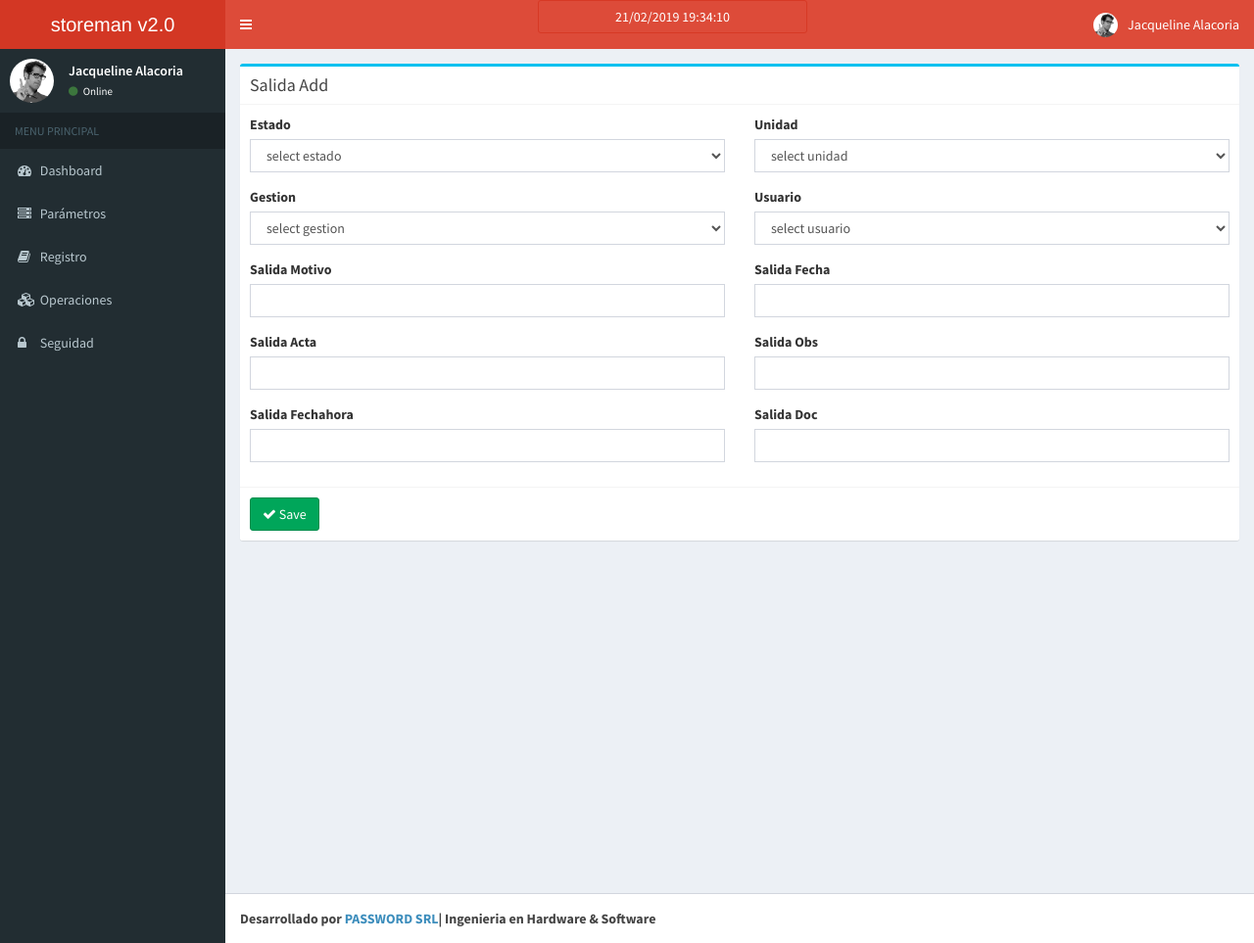
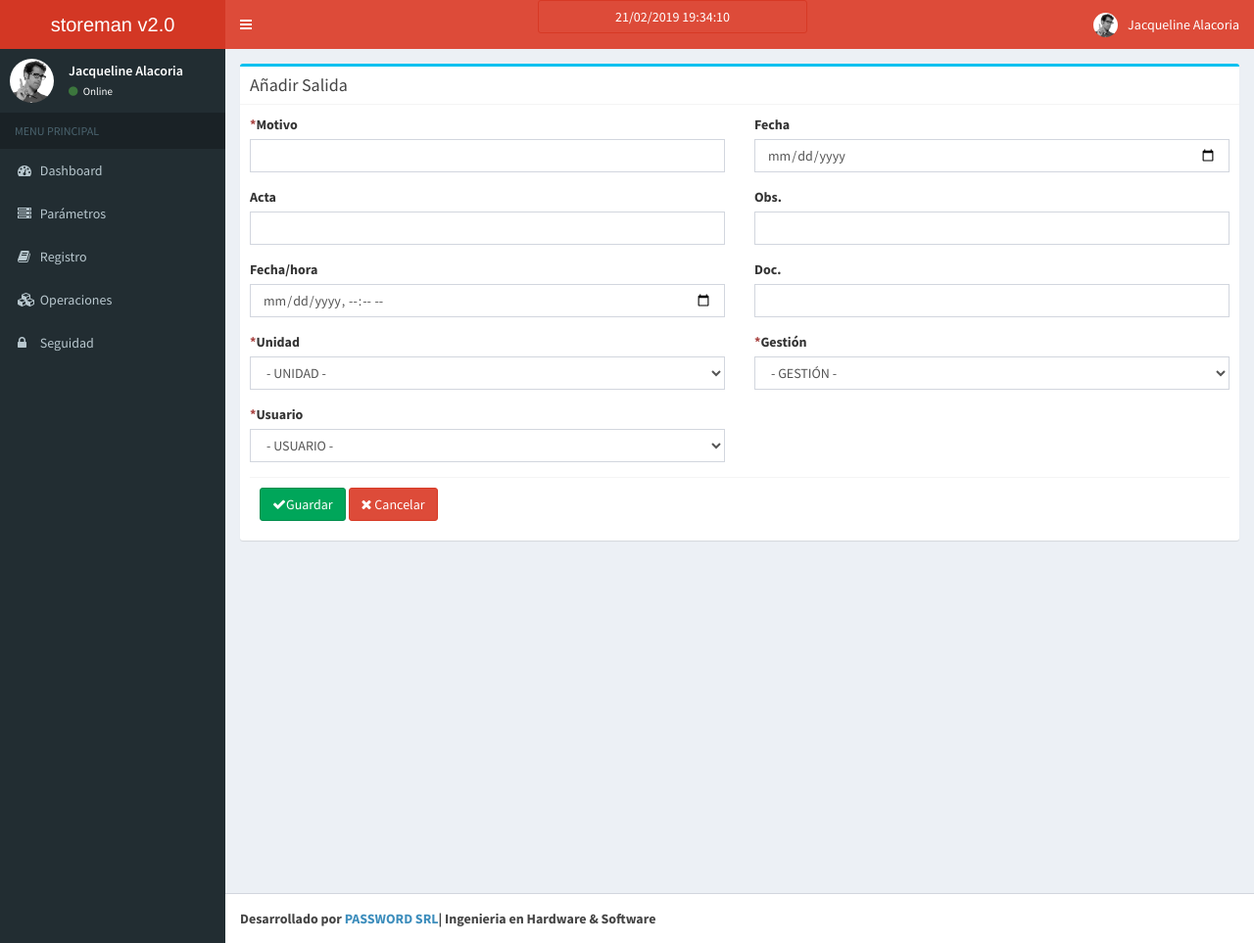
Before and after one commit to BitXad/storeman_web, a CodeIgniter app: page /storeman_web/salida/add in a window 1280 px wide. Shown: the whole page at 98% size. Run offline with CodeIgniter, Linux system fonts and the light colour scheme; data comes from the database, SQL or seed files in the repository; data that the repository does not hold is empty.

Commit message:
Salida CRUD

```diff
--- a/application/controllers/Salida.php
+++ b/application/controllers/Salida.php
@@ -27,10 +27,14 @@ class Salida extends CI_Controller{
      */
     function add()
     {
-        if(isset($_POST) && count($_POST) > 0)
+        $this->load->library('form_validation');
+        $this->form_validation->set_rules('salida_motivo','Salida Motivo','trim|required', array('required' => 'Este Campo no debe ser vacio'));
+        if($this->form_validation->run())
         {
+            //Se crea con estado_id activo
+            $estado_id = 1;
             $params = array(
-				'estado_id' => $this->input->post('estado_id'),
+				'estado_id' => $estado_id,
 				'unidad_id' => $this->input->post('unidad_id'),
 				'gestion_id' => $this->input->post('gestion_id'),
 				'usuario_id' => $this->input->post('usuario_id'),
@@ -43,13 +47,10 @@ class Salida extends CI_Controller{
             );
 
             $salida_id = $this->Salida_model->add_salida($params);
-            redirect('salida/index');
+            redirect('salida');
         }
         else
         {
-			$this->load->model('Estado_model');
-			$data['all_estado'] = $this->Estado_model->get_all_estado();
-
             $this->load->model('Unidad_model');
             $data['all_unidad'] = $this->Unidad_model->get_all_unidad();
 
--- a/application/models/Salida_model.php
+++ b/application/models/Salida_model.php
@@ -37,15 +37,17 @@ class Salida_model extends CI_Model
     {
         $salida = $this->db->query("
             SELECT
-                *
+                s.*, e.estado_color, e.estado_descripcion, u.unidad_nombre,
+                g.gestion_nombre, us.usuario_nombre
 
             FROM
-                `salida`
+                salida s
+            LEFT JOIN estado e on s.estado_id = e.estado_id
+            LEFT JOIN unidad u on s.unidad_id = u.unidad_id
+            LEFT JOIN gestion g on s.gestion_id = g.gestion_id
+            LEFT JOIN usuario us on s.usuario_id = us.usuario_id
 
-            WHERE
-                1 = 1
-
-            ORDER BY `salida_id`
+            ORDER BY s.salida_id
         ")->result_array();
 
         return $salida;
--- a/application/views/ingreso/index.php
+++ b/application/views/ingreso/index.php
@@ -63,7 +63,7 @@
                         <!------------------------ FIN modal para confirmar eliminación ------------------->
                         </td>
                     </tr>
-                    <?php } ?>
+                    <?php $i++; } ?>
                 </table>
 
             </div>
--- a/application/views/salida/add.php
+++ b/application/views/salida/add.php
@@ -2,32 +2,54 @@
     <div class="col-md-12">
       	<div class="box box-info">
             <div class="box-header with-border">
-              	<h3 class="box-title">Salida Add</h3>
+              	<h3 class="box-title">Añadir Salida</h3>
             </div>
             <?php echo form_open('salida/add'); ?>
           	<div class="box-body">
           		<div class="row clearfix">
 					<div class="col-md-6">
-						<label for="estado_id" class="control-label">Estado</label>
+						<label for="salida_motivo" class="control-label"><span class="text-danger">*</span>Motivo</label>
 						<div class="form-group">
-							<select name="estado_id" class="form-control">
-								<option value="">select estado</option>
-								<?php
-								foreach($all_estado as $estado)
-								{
-									$selected = ($estado['estado_id'] == $this->input->post('estado_id')) ? ' selected="selected"' : "";
-
-									echo '<option value="'.$estado['estado_id'].'" '.$selected.'>'.$estado['estado_descripcion'].'</option>';
-								}
-								?>
-							</select>
+							<input type="text" name="salida_motivo" value="<?php echo $this->input->post('salida_motivo'); ?>" class="form-control" id="salida_motivo" required />
+                                                        <span class="text-danger"><?php echo form_error('salida_motivo');?></span>
 						</div>
 					</div>
 					<div class="col-md-6">
-						<label for="unidad_id" class="control-label">Unidad</label>
+						<label for="salida_fecha" class="control-label">Fecha</label>
 						<div class="form-group">
-							<select name="unidad_id" class="form-control">
-								<option value="">select unidad</option>
+							<input type="date" name="salida_fecha" value="<?php echo $this->input->post('salida_fecha'); ?>" class="form-control" id="salida_fecha" />
+						</div>
+					</div>
+					<div class="col-md-6">
+						<label for="salida_acta" class="control-label">Acta</label>
+						<div class="form-group">
+							<input type="text" name="salida_acta" value="<?php echo $this->input->post('salida_acta'); ?>" class="form-control" id="salida_acta" />
+						</div>
+					</div>
+					<div class="col-md-6">
+						<label for="salida_obs" class="control-label">Obs.</label>
+						<div class="form-group">
+							<input type="text" name="salida_obs" value="<?php echo $this->input->post('salida_obs'); ?>" class="form-control" id="salida_obs" />
+						</div>
+					</div>
+					<div class="col-md-6">
+						<label for="salida_fechahora" class="control-label">Fecha/hora</label>
+						<div class="form-group">
+                                                    <input type="datetime-local" name="salida_fechahora" value="<?php echo $this->input->post('salida_fechahora'); ?>" class="form-control" id="salida_fechahora" />
+						</div>
+					</div>
+					<div class="col-md-6">
+						<label for="salida_doc" class="control-label">Doc.</label>
+						<div class="form-group">
+							<input type="text" name="salida_doc" value="<?php echo $this->input->post('salida_doc'); ?>" class="form-control" id="salida_doc" />
+						</div>
+					</div>
+
+                                <div class="col-md-6">
+						<label for="unidad_id" class="control-label"><span class="text-danger">*</span>Unidad</label>
+						<div class="form-group">
+							<select name="unidad_id" class="form-control" required>
+								<option value="">- UNIDAD -</option>
 								<?php
 								foreach($all_unidad as $unidad)
 								{
@@ -40,10 +62,10 @@
 						</div>
 					</div>
 					<div class="col-md-6">
-						<label for="gestion_id" class="control-label">Gestion</label>
+						<label for="gestion_id" class="control-label"><span class="text-danger">*</span>Gestión</label>
 						<div class="form-group">
-							<select name="gestion_id" class="form-control">
-								<option value="">select gestion</option>
+							<select name="gestion_id" class="form-control" required>
+								<option value="">- GESTIÓN -</option>
 								<?php
 								foreach($all_gestion as $gestion)
 								{
@@ -56,10 +78,10 @@
 						</div>
 					</div>
 					<div class="col-md-6">
-						<label for="usuario_id" class="control-label">Usuario</label>
+						<label for="usuario_id" class="control-label"><span class="text-danger">*</span>Usuario</label>
 						<div class="form-group">
-							<select name="usuario_id" class="form-control">
-								<option value="">select usuario</option>
+							<select name="usuario_id" class="form-control" required>
+								<option value="">- USUARIO -</option>
 								<?php
 								foreach($all_usuario as $usuario)
 								{
@@ -71,48 +93,13 @@
 							</select>
 						</div>
 					</div>
-					<div class="col-md-6">
-						<label for="salida_motivo" class="control-label">Salida Motivo</label>
-						<div class="form-group">
-							<input type="text" name="salida_motivo" value="<?php echo $this->input->post('salida_motivo'); ?>" class="form-control" id="salida_motivo" />
-						</div>
-					</div>
-					<div class="col-md-6">
-						<label for="salida_fecha" class="control-label">Salida Fecha</label>
-						<div class="form-group">
-							<input type="text" name="salida_fecha" value="<?php echo $this->input->post('salida_fecha'); ?>" class="has-datepicker form-control" id="salida_fecha" />
-						</div>
-					</div>
-					<div class="col-md-6">
-						<label for="salida_acta" class="control-label">Salida Acta</label>
-						<div class="form-group">
-							<input type="text" name="salida_acta" value="<?php echo $this->input->post('salida_acta'); ?>" class="form-control" id="salida_acta" />
-						</div>
-					</div>
-					<div class="col-md-6">
-						<label for="salida_obs" class="control-label">Salida Obs</label>
-						<div class="form-group">
-							<input type="text" name="salida_obs" value="<?php echo $this->input->post('salida_obs'); ?>" class="form-control" id="salida_obs" />
-						</div>
-					</div>
-					<div class="col-md-6">
-						<label for="salida_fechahora" class="control-label">Salida Fechahora</label>
-						<div class="form-group">
-							<input type="text" name="salida_fechahora" value="<?php echo $this->input->post('salida_fechahora'); ?>" class="has-datetimepicker form-control" id="salida_fechahora" />
-						</div>
-					</div>
-					<div class="col-md-6">
-						<label for="salida_doc" class="control-label">Salida Doc</label>
-						<div class="form-group">
-							<input type="text" name="salida_doc" value="<?php echo $this->input->post('salida_doc'); ?>" class="form-control" id="salida_doc" />
-						</div>
-					</div>
-				</div>
 			</div>
           	<div class="box-footer">
             	<button type="submit" class="btn btn-success">
-            		<i class="fa fa-check"></i> Save
+                    <i class="fa fa-check"></i>Guardar
             	</button>
+                <a href="<?php echo site_url('salida'); ?>" class="btn btn-danger">
+                    <i class="fa fa-times"></i> Cancelar</a>
           	</div>
             <?php echo form_close(); ?>
       	</div>
```
Also changed, not shown: application/views/salida/edit.php (+89 -87 lines), application/views/salida/index.php (+53 -28 lines). Lines whose indentation alone changed are shown as unchanged.
